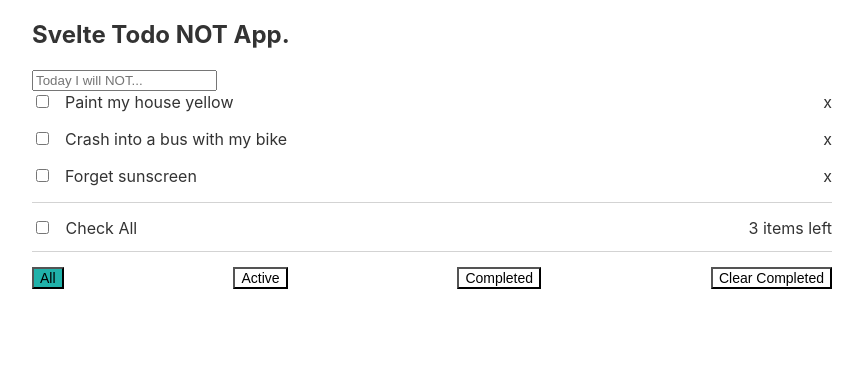
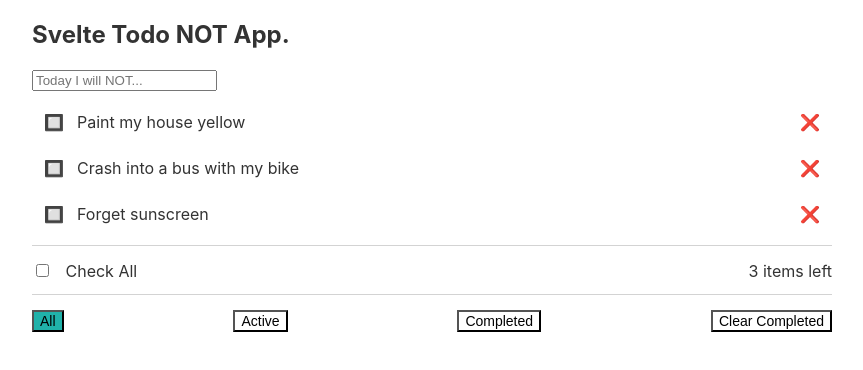
Before and after one commit to PaoloGiraudi/svelte-todo-not-app, a Svelte app: page / in a window 1280 px wide. Shown: the top 370 px of the page, without its empty margins (208-1071 px from the left). Built offline with nearby package versions, Linux system fonts and the light colour scheme.

Commit message:
changed inputs with divs

```diff
--- a/src/TodoNotItem.svelte
+++ b/src/TodoNotItem.svelte
@@ -21,38 +21,38 @@
   }
 </script>
 
-<div class="todo-not-item">
-  <div class="todo-not-item-left" transition:fly={{ y: 20, duration: 300 }}>
-    <input
-      type="checkbox"
-      bind:checked={completed}
-      on:change={toggleComplete}
-    />
-    <div class="todo-not-item-label" class:completed>{title}</div>
+<div class="todo-not-container">
+  <div class="todo-not-item" transition:fly={{ y: 20, duration: 300 }}>
+    <div class="icon" on:click={toggleComplete}>
+      {#if completed}
+        ✔️
+      {:else}
+        🔲
+      {/if}
+    </div>
+    <div class="label" class:completed>{title}</div>
   </div>
-  <div class="remove-item" on:click={deleteTodoNot}>x</div>
+  <div class="icon" on:click={deleteTodoNot}>❌</div>
 </div>
 
 <style>
-  .todo-not-item {
-    margin-bottom: 15px;
+  .todo-not-container {
+    margin: 1em 0.5em;
+    padding: 0.25em;
     display: flex;
     align-items: center;
     justify-content: space-between;
     animation-duration: 0.3s;
   }
-  .remove-item {
+  .icon {
     cursor: pointer;
-    margin-left: 15px;
   }
-  .remove-item:hover {
-    color: lightseagreen;
-  }
-  .todo-not-item-left {
+
+  .todo-not-item {
     display: flex;
     align-items: center;
   }
-  .todo-not-item-label {
+  .label {
     border: 1px solid white;
     margin-left: 12px;
   }
```
